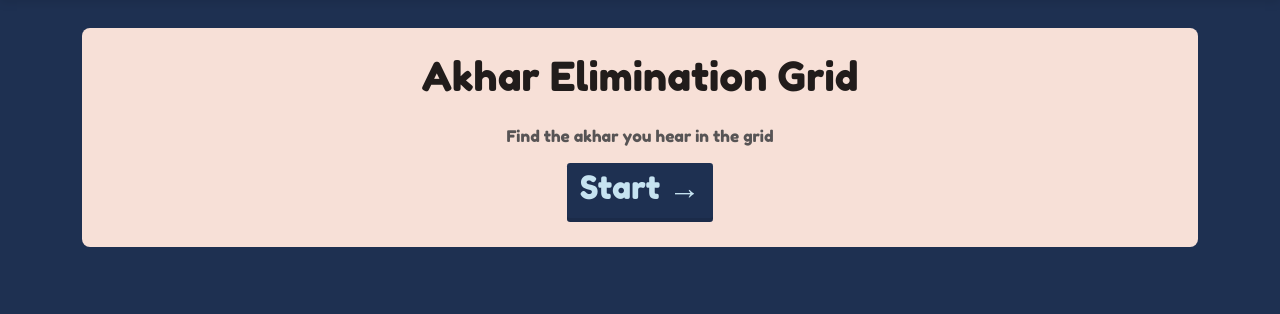
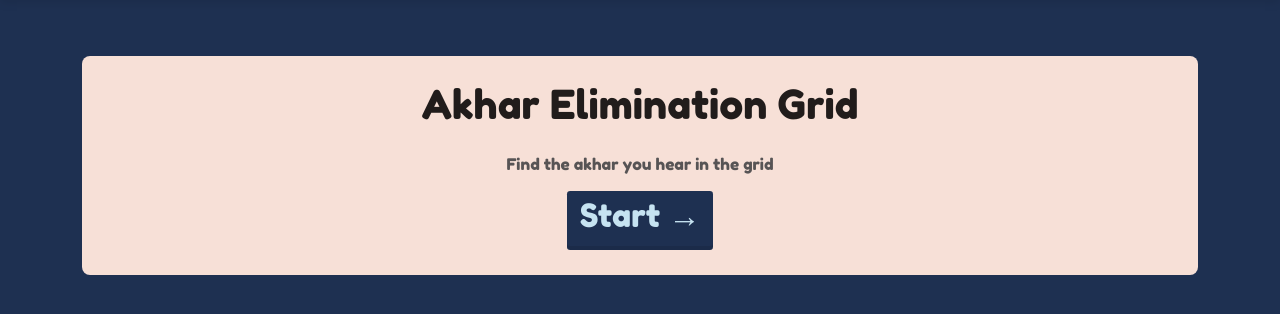
Before and after one commit to hgcd/gurmukhi-games, a Flask app: page /activities/akhar-elimination-grid in a window 1280 px wide. Shown: the part 72-386 px from the top of the page. Run offline with Flask 3, Linux system fonts and the light colour scheme; the visitor is signed in with stand-in values (Sample User, id 1); some libraries are stand-ins or nearby versions; some web fonts are replaced.

Commit message:
base layout changes

```diff
--- a/templates/base.html
+++ b/templates/base.html
@@ -75,7 +75,8 @@
                 {% endif %}
             </div>
         </nav>
-        <div class="container-fluid p-1 main-text">
+        <br/>
+        <div class="container-fluid p-2 main-text">
             {% block content %}{% endblock %}
         </div>
         <div id="modal" class="modal" tabindex="-1">
```
